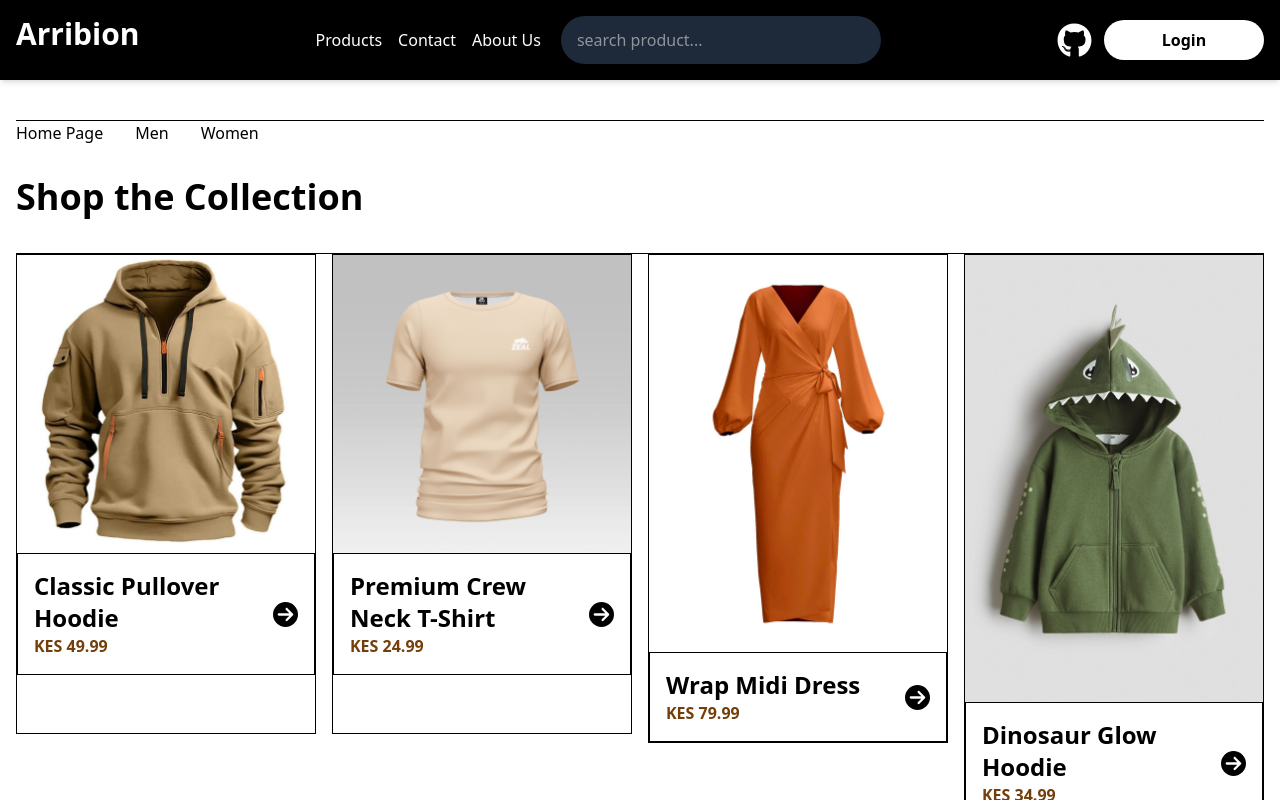
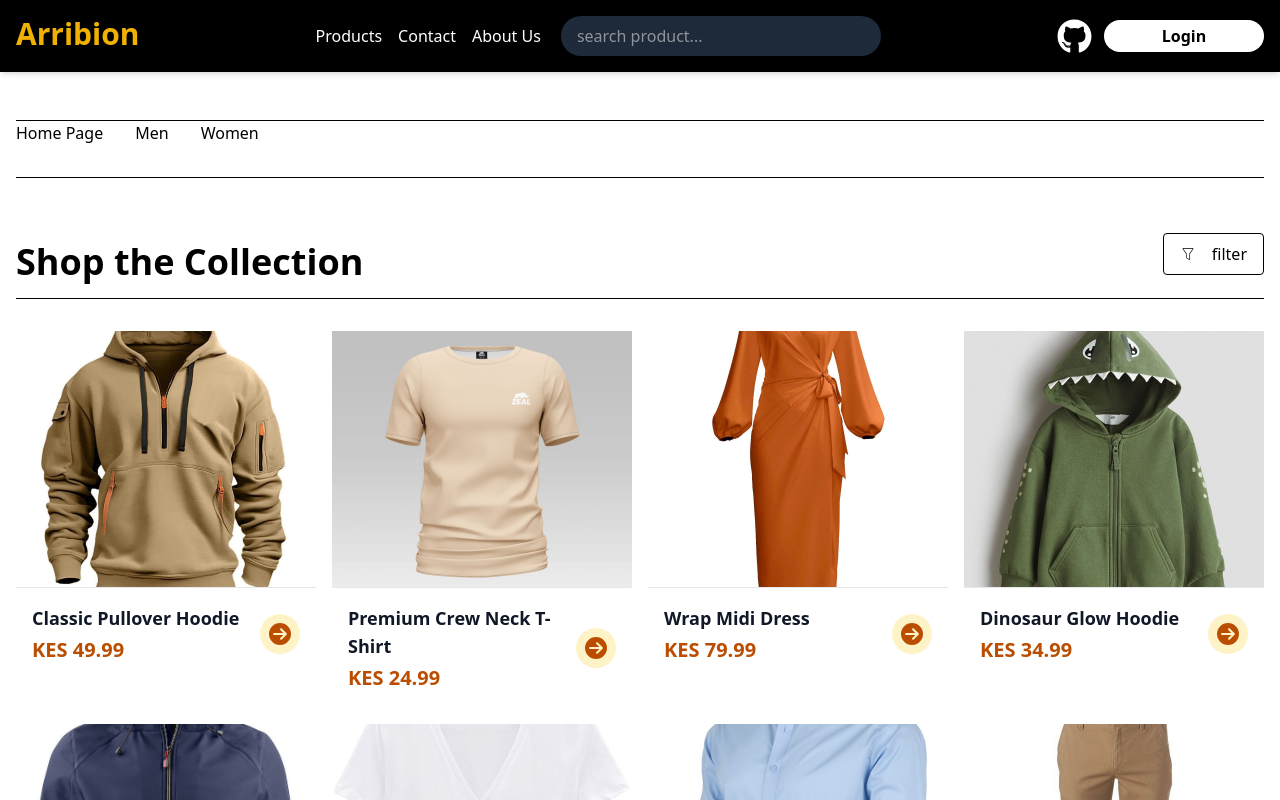
Before and after one commit to arribion-link/modern-minimalist-ecommerce, a React (Vite) app: page /products in a window 1280 px wide. Shown: the top 800 px of the page. Built offline with nearby package versions, Linux system fonts and the light colour scheme.

Commit message:
updated productcard

```diff
--- a/src/components/partials/Header.tsx
+++ b/src/components/partials/Header.tsx
@@ -4,7 +4,7 @@ import { FaGithub } from "react-icons/fa";
 const Header = () => {
   return (
     <header className=" flex justify-between p-4 fixed top-0 left-0 right-0 z-50 bg-black text-white w-full shadow-md">
-      <div className="font-bold text-3xl">
+      <div className="font-bold text-3xl text-yellow-500">
         <Link to="">Arribion</Link>
       </div>
       <nav className="flex gap-5 items-center">
@@ -26,7 +26,7 @@ const Header = () => {
         <FaGithub size={35} />
         </Link>
         <Link to="/auth/login">
-        <button className="text-black bg-white w-[10em] p-2 rounded-4xl font-bold">
+        <button className="text-black bg-white w-[10em] px-2 py-1 rounded-4xl font-bold">
           Login
         </button>
         </Link>
--- a/src/components/ui/ProductCard.tsx
+++ b/src/components/ui/ProductCard.tsx
@@ -1,26 +1,59 @@
 import { FaCircleArrowRight } from "react-icons/fa6";
+// import { cn } from "@/lib/utils"; // optional: if you're using shadcn or clsx
+
 type ProductCardProps = {
-  name: string,
-  price: number,
-  image: string
-}
-// import Products from "../../data/product.json"
-const ProductCard = (Props: ProductCardProps) => {
+  name: string;
+  price: number;
+  image: string;
+  className?: string; // allow custom styling
+  onClick?: () => void; // make it clickable (for product details)
+};
+
+const ProductCard = ({
+  name,
+  price,
+  image,
+  // className,
+  onClick,
+}: ProductCardProps) => {
   return (
-    <div className="border min-w-[15em] min-h-[30em] bg-white">
-      <div>
-        <img src={Props.image} alt={Props.name} className="w-full object-cover block top-0 left-0"/>
+    <div
+      // className={cn(
+      //   "group relative overflow-hidden rounded-xl border border-gray-200 bg-white shadow-sm transition-all duration-300 hover:shadow-lg hover:-translate-y-1 cursor-pointer",
+      //   className
+      // )}
+      onClick={onClick}
+      role="button"
+      tabIndex={0}
+      onKeyDown={(e) => e.key === "Enter" && onClick?.()}>
+      {/* Image Container */}
+      <div className="aspect-w-1 aspect-h-1 relative h-64 bg-gray-50">
+        <img
+          src={image || "/placeholder-product.jpg"} // fallback image
+          alt={name}
+          className="h-full w-full object-cover object-center hover:transition-transform duration-500 group-hover:scale-105"
+          loading="lazy" // performance boost
+        />
+        {/* Optional: Sold out / Discount badge can go here */}
       </div>
-      <div className="top-full border p-4">
-        <div className="flex justify-between items-center">
-          <div>
-            <h1 className="font-bold text-2xl">{ Props.name }</h1>
-            <p className="text-yellow-900 font-bold">
-              KES <span>{ Props.price }</span>
+
+      <hr className="border-gray-200" />
+
+      {/* Content */}
+      <div className="p-4">
+        <div className="flex items-center justify-between gap-4">
+          <div className="flex-1">
+            <h3 className="font-semibold text-lg text-gray-900 line-clamp-2">
+              {name}
+            </h3>
+            <p className="mt-1 font-bold text-xl text-amber-700">
+              KES {price.toLocaleString("en-KE")}
             </p>
           </div>
-          <div>
-            <FaCircleArrowRight size={25} />
+
+          {/* Arrow Icon - becomes visible/colorful on hover */}
+          <div className="flex h-10 w-10 items-center justify-center rounded-full bg-amber-100 text-amber-700 transition-all group-hover:bg-amber-600 group-hover:text-white">
+            <FaCircleArrowRight size={22} />
           </div>
         </div>
       </div>
--- a/src/components/ui/ProductPageHeader.tsx
+++ b/src/components/ui/ProductPageHeader.tsx
@@ -1,5 +1,5 @@
 import { Link } from "react-router-dom"
-
+import { CiFilter } from "react-icons/ci";
 const ProductPageHeader = () => {
   return (
     <>
@@ -16,9 +16,20 @@ const ProductPageHeader = () => {
             <Link to="">Women</Link>
           </li>
         </ul>
-        <h1 className="text-4xl font-bold mb-9 mt-8">Shop the Collection</h1>
+        <hr className="my-8" />
+        <div className="flex justify-between items-center">
+          <div>
+            <h1 className="text-4xl font-bold mb-4 mt-8">
+              Shop the Collection
+            </h1>
+          </div>
+          <div className="flex items-center gap-4 border rounded px-4 py-2 ">
+            <CiFilter />
+            filter
+          </div>
+        </div>
       </div>
-      <hr />
+      <hr className="mb-8" />
     </>
   );
 }
--- a/src/components/ui/SearchBar.tsx
+++ b/src/components/ui/SearchBar.tsx
@@ -2,7 +2,7 @@
 const SearchBar = () => {
   return (
     <>
-      <div className="bg-gray-800 rounded-4xl py-3 w-[20em] px-4 ">
+      <div className="bg-gray-800 rounded-4xl py-2 w-[20em] px-4 ">
         <label htmlFor="search"></label>
         <input
           type="search"
--- a/src/pages/Home.tsx
+++ b/src/pages/Home.tsx
@@ -7,7 +7,7 @@ const Home = () => {
     <>
       <section className="min-h-[80vh] flex justify-around mt-30 items-center mx-4 ">
         <div>
-          <h1 className="text-[clamp(2rem, 5vw, 4rem)] font-bold text-6xl">
+          <h1 className="text-[clamp(2rem, 5vw, 4rem)] font-bold text-6xl text-yellow-500">
             DESIGNS THAT MATTER
           </h1>
           <p className="text-gray-500 text-2xl my-4">
--- a/src/pages/ProductDetails.tsx
+++ b/src/pages/ProductDetails.tsx
@@ -19,7 +19,7 @@ const ProductDetails = () => {
           <div className="bg-blue-400 rounded-2xl min-w-[15em] min-h-[40vh]">
             <img src="" alt="" />
           </div>
-          <div className="flex gap-4">
+          {/* <div className="flex gap-4">
             <div className="bg-blue-500 w-[10em] h-[10em] rounded-2xl">
               <img src="" alt="" />
             </div>
@@ -29,7 +29,7 @@ const ProductDetails = () => {
             <div className="bg-blue-500 w-[10em] h-[10em] rounded-2xl">
               <img src="" alt="" />
             </div>
-          </div>
+          </div> */}
         </div>
         <div>
           <h1>Name</h1>
--- a/src/pages/util/PageNotFound.tsx
+++ b/src/pages/util/PageNotFound.tsx
@@ -1,11 +1,19 @@
 import nfi from "../../assets/page-not-found.jpg"
+import { Link } from "react-router-dom"
+import { FaArrowLeftLong } from "react-icons/fa6";
 const PageNotFound = () => {
   return (
-    <section className="mt-20 mx-4">
-      <img src={nfi} alt="" className="max-w-80" />
-      <h1 className='text-5xl'>404 page not Found</h1>
+    <section className="mt-20 mx-4 flex justify-center">
+      <div className="">
+        <img src={nfi} alt="" className="max-w-80" />
+        <h1 className="text-5xl">404 page not Found</h1>
+        <Link to="/" className="flex gap-2 items-center text-center m-4 justify-center">
+          {" "}
+          <FaArrowLeftLong size={20} /> Go to safety
+        </Link>
+      </div>
     </section>
-  )
+  );
 }
 
 export default PageNotFound
```
